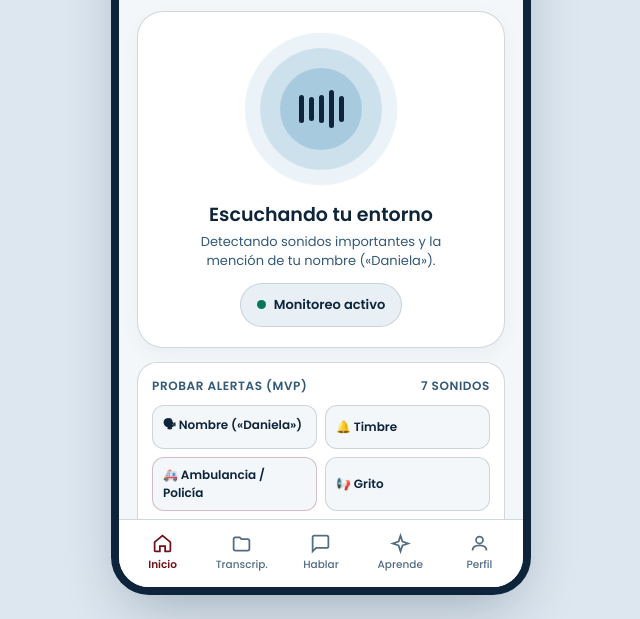
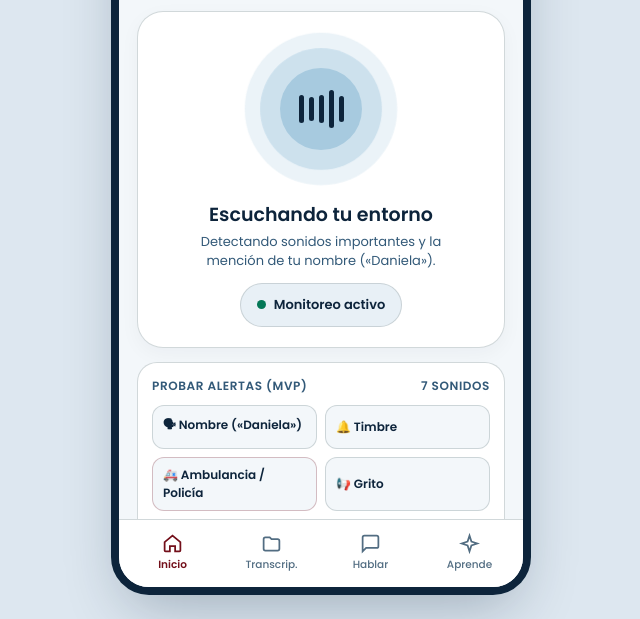
Before and after one commit to caneklugo/ziva-app, a plain HTML site: page app.html in a window 1280 px wide. Shown: the part 181-800 px from the top of the page, without its empty margins (319-959 px from the left). Drawn offline with Linux system fonts and the light colour scheme; a web font is replaced by a local one.

Commit message:
feat: quitar atajo de Perfil de la barra inferior (queda en el icono de Inicio)

```diff
--- a/app.html
+++ b/app.html
@@ -848,13 +848,13 @@
       cursor: pointer;
     }
 
-    /* Bottom navigation (5 pestañas) */
+    /* Bottom navigation (4 pestañas; Perfil se abre desde el icono de Inicio) */
     .bottom-nav {
       height: 68px;
       background: var(--surface);
       border-top: 1px solid var(--border);
       display: grid;
-      grid-template-columns: repeat(5, 1fr);
+      grid-template-columns: repeat(4, 1fr);
       padding: 4px 4px 6px;
       flex-shrink: 0;
     }
@@ -1330,7 +1330,7 @@
       </section>
     </main>
 
-    <!-- Barra inferior de 5 pestañas -->
+    <!-- Barra inferior de 4 pestañas -->
     <nav class="bottom-nav" aria-label="Navegación principal">
       <button type="button" class="nav-btn active" id="nav-inicio" onclick="switchTab('inicio')">
         <svg viewBox="0 0 24 24" fill="none" stroke="currentColor"><path d="M3 10.5L12 3l9 7.5V20a1 1 0 0 1-1 1h-5v-6H9v6H4a1 1 0 0 1-1-1z"/></svg>
@@ -1347,10 +1347,6 @@
       <button type="button" class="nav-btn" id="nav-aprende" onclick="switchTab('aprende')">
         <svg viewBox="0 0 24 24" fill="none" stroke="currentColor"><path d="M12 3l2.2 6.8L21 12l-6.8 2.2L12 21l-2.2-6.8L3 12l6.8-2.2z"/></svg>
         <span>Aprende</span>
-      </button>
-      <button type="button" class="nav-btn" id="nav-perfil" onclick="switchTab('perfil')">
-        <svg viewBox="0 0 24 24" fill="none" stroke="currentColor"><circle cx="12" cy="8" r="4"/><path d="M4 20c0-4 3.6-6 8-6s8 2 8 6"/></svg>
-        <span>Perfil</span>
       </button>
     </nav>
 
@@ -1533,7 +1529,8 @@
       document.querySelectorAll('.tab-view').forEach(v => v.classList.remove('active'));
       document.querySelectorAll('.nav-btn').forEach(b => b.classList.remove('active'));
       document.getElementById('tab-' + id).classList.add('active');
-      document.getElementById('nav-' + id).classList.add('active');
+      const navBtn = document.getElementById('nav-' + id);
+      if (navBtn) navBtn.classList.add('active');
     }
 
     function openModal(id) { document.getElementById(id).classList.add('active'); }
```
